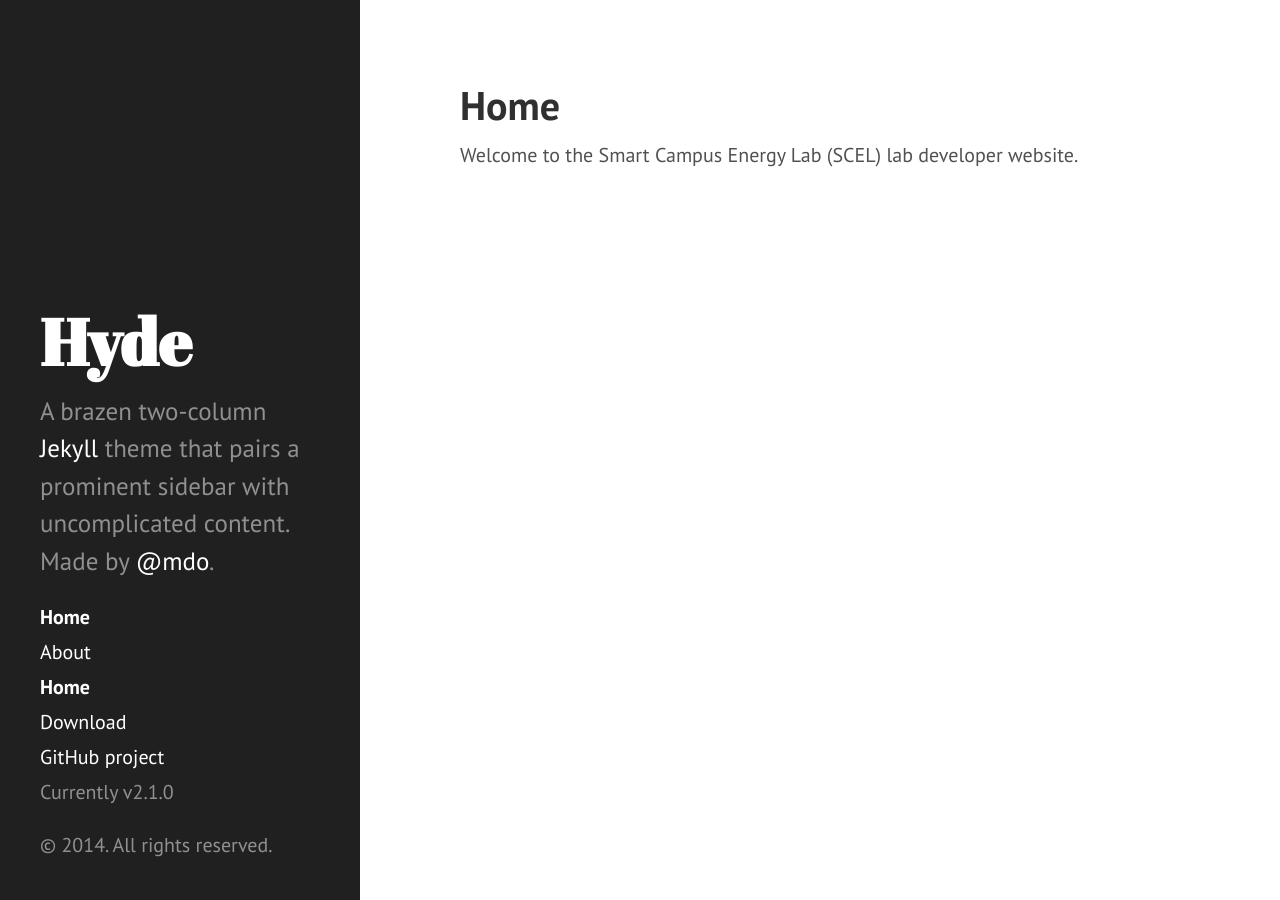
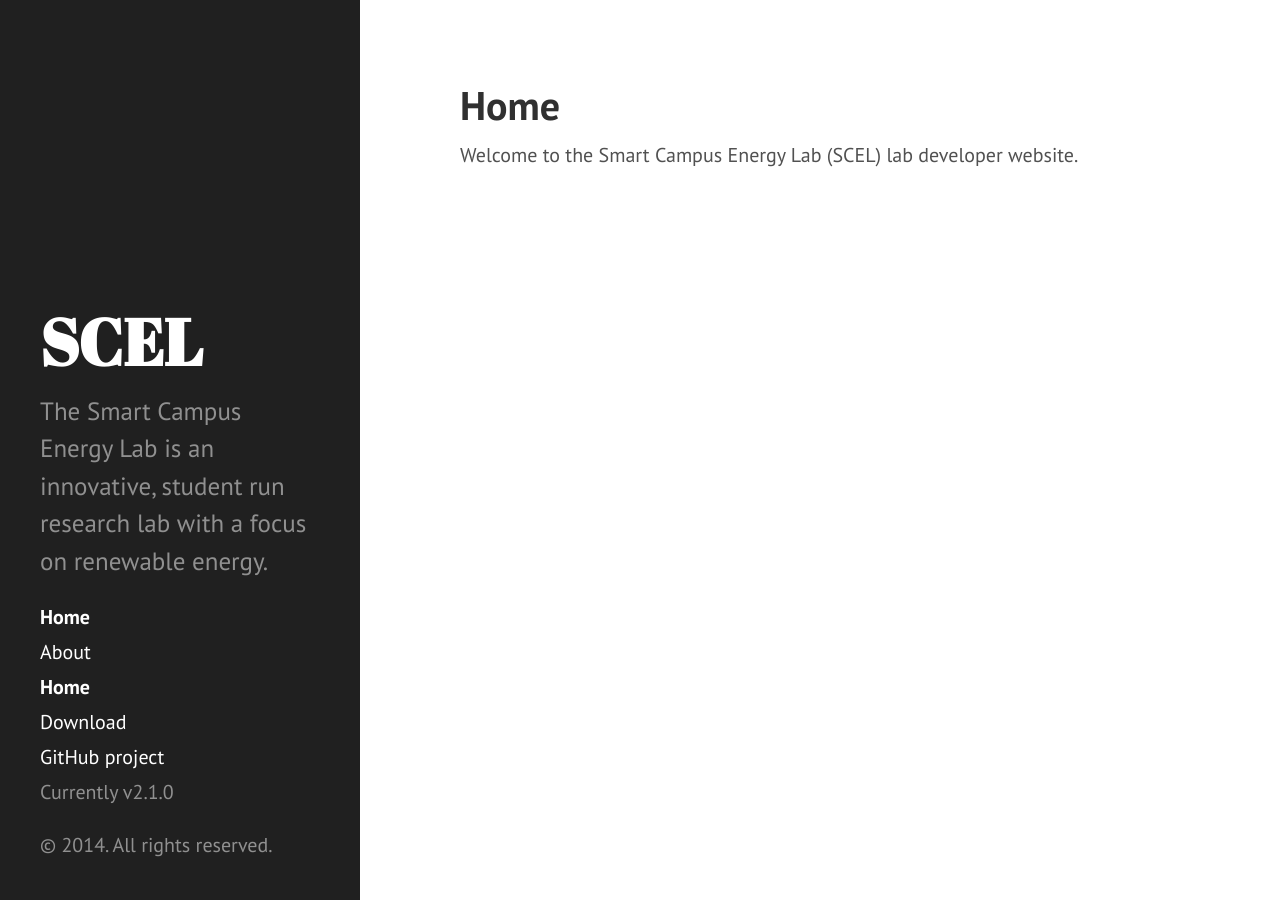
Before and after one commit to gitter-badger/scel-dev.org, a Jekyll site: the page built from index.md, in a window 1280 px wide. Built offline with Jekyll 4.4.1, drawn with Linux system fonts in a browser that asks for light colours; Markdown is read by kramdown in place of the engine named in the settings.

Commit message:
Updated site configuration

```diff
--- a/_config.yml
+++ b/_config.yml
@@ -7,15 +7,15 @@ permalink:        pretty
 relative_permalinks: true
 
 # Setup
-title:            Hyde
-tagline:          'A Jekyll theme'
-description:      'A brazen two-column <a href="http://jekyllrb.com" target="_blank">Jekyll</a> theme that pairs a prominent sidebar with uncomplicated content. Made by <a href="https://twitter.com/mdo" target="_blank">@mdo</a>.'
-url:              http://hyde.getpoole.com
+title:            SCEL
+tagline:          'Smart Campus Energy Lab'
+description:      'The Smart Campus Energy Lab is an innovative, student run research lab with a focus on renewable energy.'
+url:              http://scel-dev.com
 baseurl:          /
 
 author:
-  name:           'Mark Otto'
-  url:            https://twitter.com/mdo
+  name:           'Kenny Luong'
+  url:            https://twitter.com/kendevr
 
 paginate:         5
 
@@ -23,4 +23,4 @@ paginate:         5
 version:          2.1.0
 
 github:
-  repo:           https://github.com/poole/hyde
+  repo:           https://github.com/scel-hawaii/scel-dev.org
```
